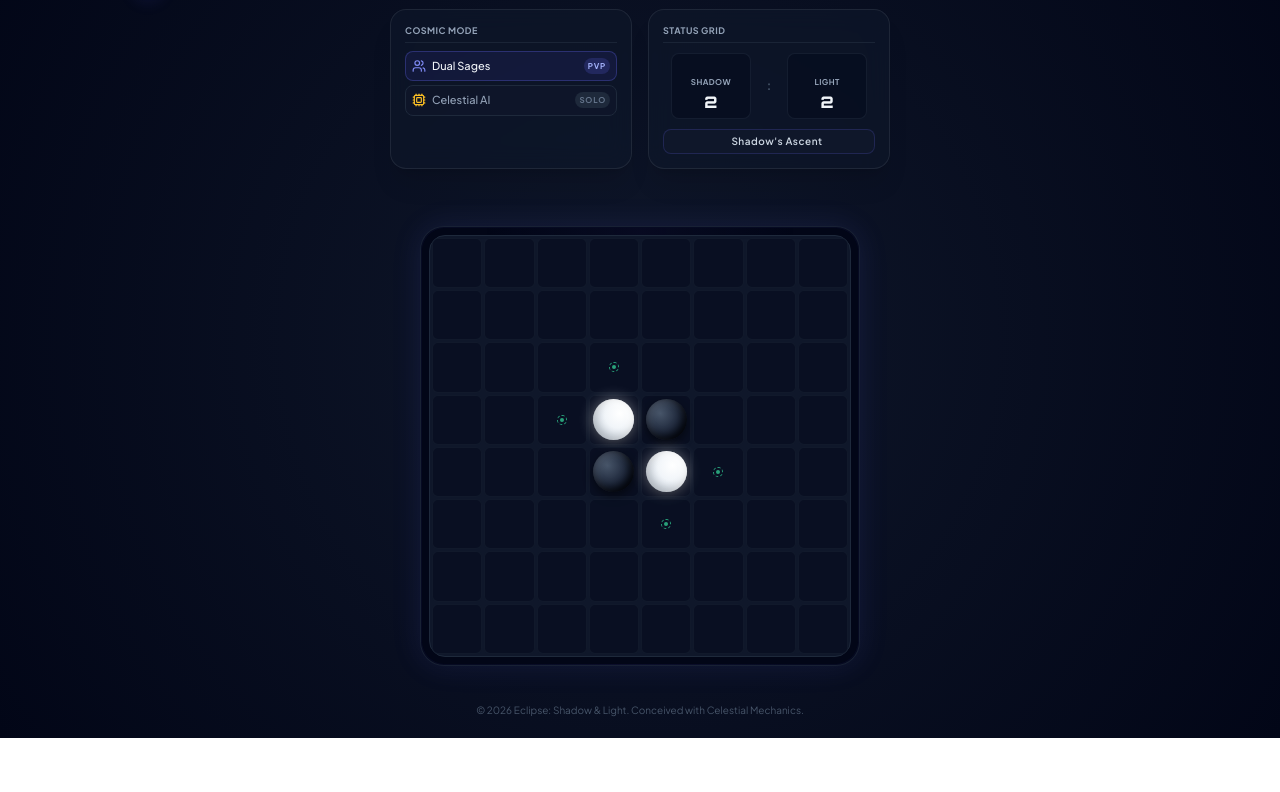
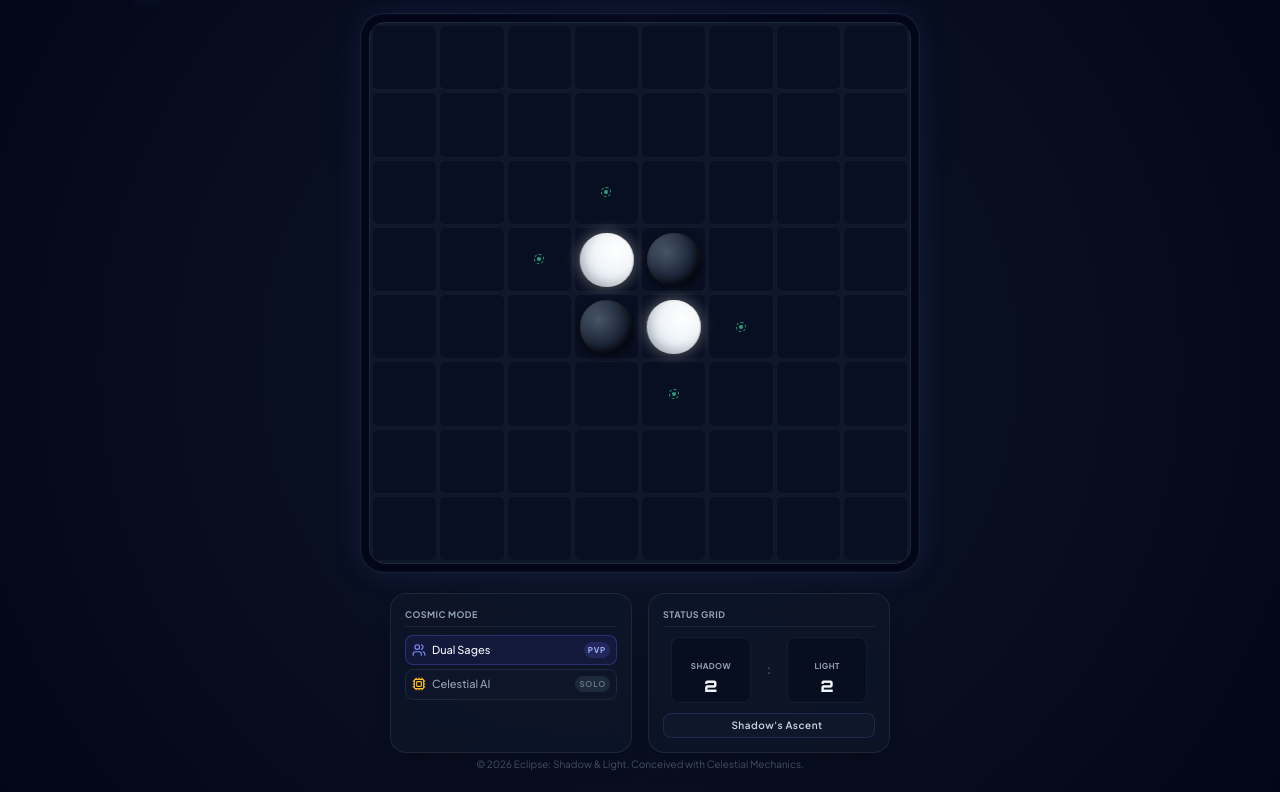
Before and after one commit to zrplayonline/Eclipse-2-player-game-, a plain HTML site: page index.html in a window 1280 px wide. Shown: the part 62-854 px from the top of the page. Before the commit the page ends 800 px from the top, so only its background shows below. Drawn offline with nearby package versions, Linux system fonts and the light colour scheme.

Commit message:
Update index.html

```diff
--- a/index.html
+++ b/index.html
@@ -22,15 +22,15 @@
 
         /* Fluid sizing to prevent scrolling on laptop & landscape heights */
         .dynamic-board {
-            width: min(95vw, 55vh, 440px);
-            height: min(95vw, 55vh, 440px);
+            width: min(96vw, 70vh, 600px);
+            height: min(96vw, 70vh, 600px);
         }
 
         /* Extra tiny adjustment for short landscape mobile screens */
         @media (max-height: 580px) {
             .dynamic-board {
-                width: min(95vw, 45vh, 320px);
-                height: min(95vw, 45vh, 320px);
+                width: min(96vw, 55vh, 400px);
+                height: min(96vw, 55vh, 400px);
             }
         }
 
@@ -124,8 +124,22 @@
     <!-- Main Section with Consolidated Sidebar -->
     <main class="w-full max-w-5xl mx-auto flex-1 flex flex-col gap-3 md:gap-5 items-center justify-start">
 
-        <!-- Top Controls: Cosmic Mode & Status -->
-        <section class="w-full max-w-[500px] grid grid-cols-2 gap-2 md:gap-4 shrink-0">
+        <!-- Center Piece: Interactive Game Board -->
+        <section class="flex-1 flex items-center justify-center w-full mt-1">
+            <!-- Game Board Housing -->
+            <div class="dynamic-board p-2 rounded-2xl md:rounded-3xl bg-slate-950 border border-slate-800/80 shadow-[0_0_30px_rgba(99,102,241,0.12)] flex items-center justify-center relative">
+                <!-- Celestial Background Design -->
+                <div class="absolute inset-0 border border-indigo-500/5 rounded-2xl md:rounded-3xl pointer-events-none bg-[radial-gradient(ellipse_at_top,_var(--tw-gradient-stops))] from-indigo-950/20 via-transparent to-transparent"></div>
+
+                <!-- Actual Grid -->
+                <div id="board" class="grid grid-cols-8 grid-rows-8 w-full h-full gap-0.5 p-0.5 bg-slate-900 rounded-xl md:rounded-2xl relative z-10 border border-slate-800">
+                    <!-- Javascript populates cells here -->
+                </div>
+            </div>
+        </section>
+
+        <!-- Bottom Controls: Cosmic Mode & Status -->
+        <section class="w-full max-w-[500px] grid grid-cols-2 gap-2 md:gap-4 shrink-0 mb-4 md:mb-0">
 
             <!-- Game Mode Panel -->
             <div class="glass-panel p-2.5 md:p-3.5 rounded-xl md:rounded-2xl w-full flex flex-col gap-2 shadow-xl h-full">
@@ -185,20 +199,6 @@
                 <div id="turnDisplay" class="flex items-center justify-center gap-1.5 p-1 rounded-lg bg-slate-900 border border-indigo-500/20 text-[10px] font-semibold mt-auto">
                     <div id="turnIndicatorColor" class="w-2.5 h-2.5 rounded-full shadow-side"></div>
                     <span id="turnIndicatorText" class="text-slate-300 tracking-wider">Shadow's Ascent</span>
-                </div>
-            </div>
-        </section>
-
-        <!-- Center Piece: Interactive Game Board -->
-        <section class="flex-1 flex items-center justify-center w-full mt-1 mb-4 md:mb-0">
-            <!-- Game Board Housing -->
-            <div class="dynamic-board p-2 rounded-2xl md:rounded-3xl bg-slate-950 border border-slate-800/80 shadow-[0_0_30px_rgba(99,102,241,0.12)] flex items-center justify-center relative">
-                <!-- Celestial Background Design -->
-                <div class="absolute inset-0 border border-indigo-500/5 rounded-2xl md:rounded-3xl pointer-events-none bg-[radial-gradient(ellipse_at_top,_var(--tw-gradient-stops))] from-indigo-950/20 via-transparent to-transparent"></div>
-
-                <!-- Actual Grid -->
-                <div id="board" class="grid grid-cols-8 grid-rows-8 w-full h-full gap-0.5 p-0.5 bg-slate-900 rounded-xl md:rounded-2xl relative z-10 border border-slate-800">
-                    <!-- Javascript populates cells here -->
                 </div>
             </div>
         </section>
```
